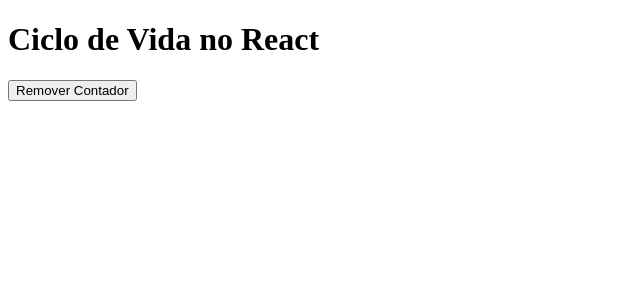
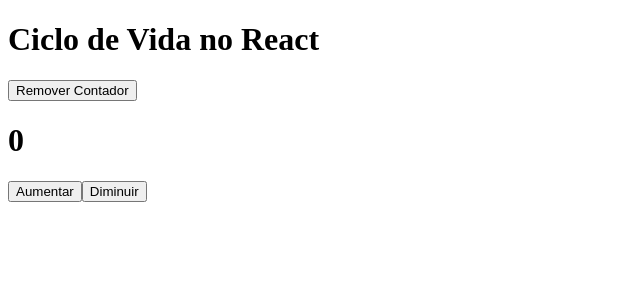
Before and after one commit to ErmesonRamos/cursoAda, a React (Vite) app in the folder React/ciclo-de-vida/: page / in a window 1280 px wide. Both pictures are taken after a click on the button "Mostrar Contador". Shown: the top 300 px of the page, without its empty margins (0-640 px from the left). Built offline with nearby package versions, Linux system fonts and the light colour scheme.

Commit message:
operation ternario

```diff
--- a/React/ciclo-de-vida/src/App.jsx
+++ b/React/ciclo-de-vida/src/App.jsx
@@ -1,4 +1,5 @@
 import React from "react";
+import { Counter } from "./components/Counter/Counter";
 
 export default class App extends React.Component {
   constructor() {
@@ -15,6 +16,7 @@ export default class App extends React.Component {
           >
             { this.state.showCounter ? "Remover Contador" : " Mostrar Contador" }
           </button>
+          {this.state.showCounter ? <Counter /> : null}
         </div>
       );
    }
--- /dev/null
+++ b/React/ciclo-de-vida/src/components/Counter/Counter.jsx
@@ -0,0 +1,17 @@
+import React from "react";
+
+export class Counter extends React.Component {
+  constructor() {
+    super();
+    this.state = { counter: 0 }
+  }
+  render() {
+    return (
+      <>
+        <h1>0</h1>
+        <button>Aumentar</button>
+        <button>Diminuir</button>
+      </>
+    )
+  };
+}
```
